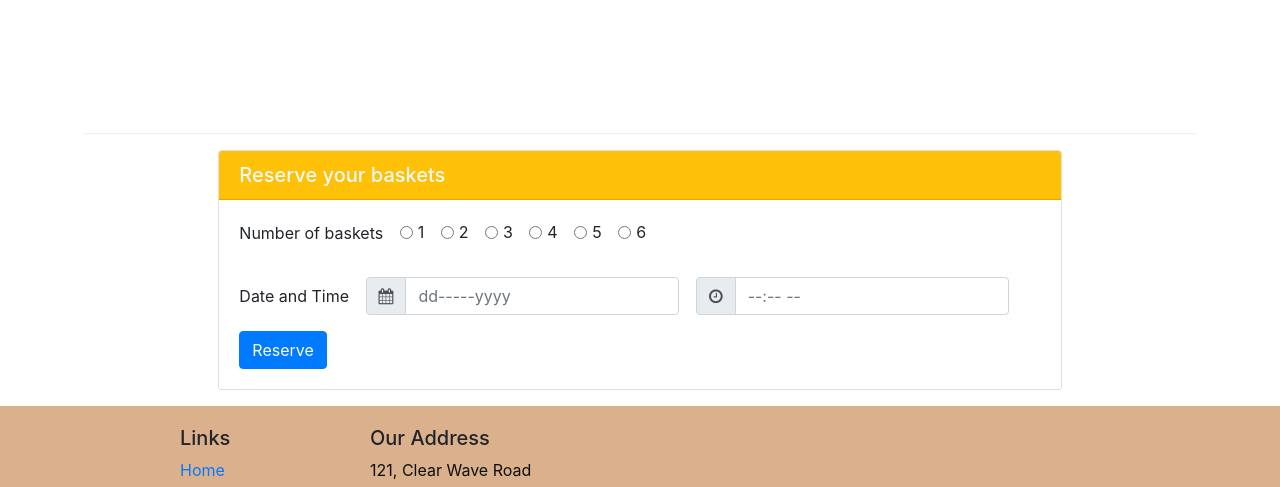
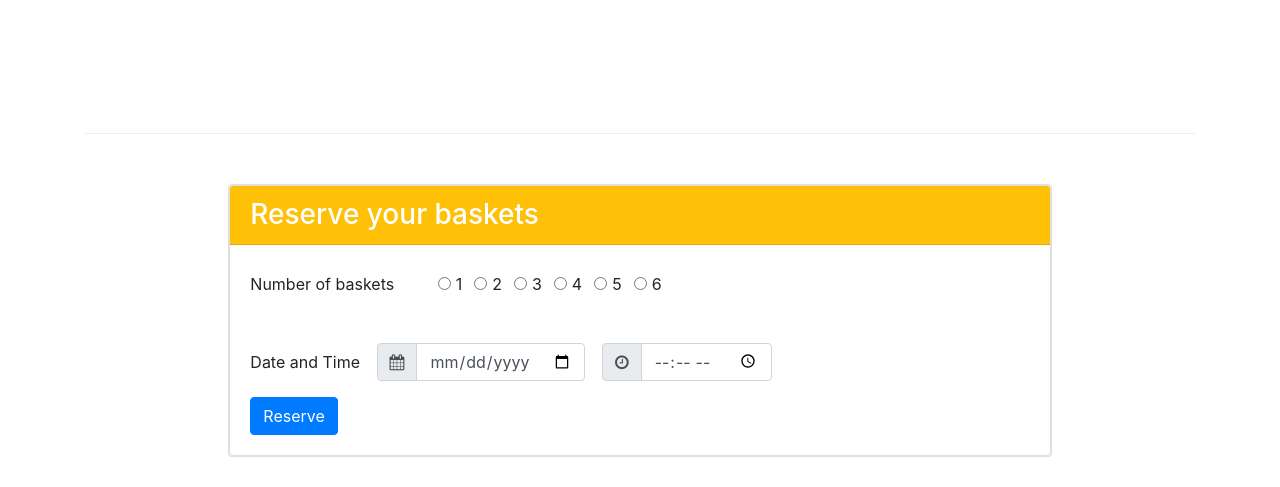
Before and after one commit to KyrNikSteve/leChocolat, a website: page index.html in a window 1280 px wide. Shown: the part 1376-1863 px from the top of the page. Drawn offline with nearby package versions, Linux system fonts and the light colour scheme.

Commit message:
Bootstrap Assignment 9 Task 2

```diff
--- a/index.html
+++ b/index.html
@@ -54,6 +54,9 @@
                 </div>
                 <div class="col col-sm">
                     <img src="images/logo.png" class="img-fluid">
+                </div>
+                <div class="col col-sm">
+                    <a type="button" class="btn btn-warning btn-sm" href="#reserve-form">Reserve your baskets</a>
                 </div>
             </div>
         </div>
@@ -116,35 +119,44 @@
 
     </div>
 
-    <div class="row justify-content-center">
-        <div class="col-md-8 mt-3 mb-3">
+    <div class="row row-content justify-content-center">
+        <div class="col-12 col-sm-8">
             <div class="card">
-                <h5 class="card-header bg-warning text-light">Reserve your baskets</h5>
+                <div class="card border-default">
+                    <h3 class="card-header bg-warning text-white" id="reserve-form">Reserve your baskets</h3>
                     <div class="card-body">
-                    <div class="form-group-row">
-                        <label class="form-check form-check-inline" for="customRadio1">Number of baskets</label>
+                        <form>
+                            <!-- radio buttons -->
+                            <div class="form-group row">
+                                <label class="col-12 col-sm-3 col-form-label" for="customRadio1">Number of baskets</label>
                                     <div class="form-check form-check-inline">
-                            <input type="radio" id="customRadio1" name="customRadio" class="form-check-input" value="1">
+                                        <input type="radio" id="customRadio1" name="customRadio" class="form-check-input"
+                                            value="1">
                                         <label class="form-check-label" for="customRadio1">1</label>
                                     </div>
                                     <div class="form-check form-check-inline">
-                            <input type="radio" id="customRadio2" name="customRadio" class="form-check-input" value="2">
+                                        <input type="radio" id="customRadio2" name="customRadio" class="form-check-input"
+                                            value="2">
                                         <label class="form-check-label" for="customRadio2">2</label>
                                     </div>
                                     <div class="form-check form-check-inline">
-                            <input type="radio" id="customRadio3" name="customRadio" class="form-check-input" value="3">
+                                        <input type="radio" id="customRadio3" name="customRadio" class="form-check-input"
+                                            value="3">
                                         <label class="form-check-label" for="customRadio3">3</label>
                                     </div>
                                     <div class="form-check form-check-inline">
-                            <input type="radio" id="customRadio4" name="customRadio" class="form-check-input" value="4">
+                                        <input type="radio" id="customRadio4" name="customRadio" class="form-check-input"
+                                            value="4">
                                         <label class="form-check-label" for="customRadio4">4</label>
                                     </div>
                                     <div class="form-check form-check-inline">
-                            <input type="radio" id="customRadio5" name="customRadio" class="form-check-input" value="5">
+                                        <input type="radio" id="customRadio5" name="customRadio" class="form-check-input"
+                                            value="5">
                                         <label class="form-check-label" for="customRadio5">5</label>
                                     </div>
                                     <div class="form-check form-check-inline">
-                            <input type="radio" id="customRadio6" name="customRadio" class="form-check-input" value="6">
+                                        <input type="radio" id="customRadio6" name="customRadio" class="form-check-input"
+                                            value="6">
                                         <label class="form-check-label" for="customRadio6">6</label>
                                     </div>
                                 </div>
@@ -155,10 +167,11 @@
                             <div class="form-check form-check-inline">
                                 <div class="input-group mb-3">
                                     <div class="input-group-prepend">
-                                <span class="input-group-text" id="basic-addon1"><i class="fa fa-calendar" aria-hidden="true"></i>
+                                        <span class="input-group-text" id="basic-addon1"><i class="fa fa-calendar"
+                                                aria-hidden="true"></i>
                                         </span>
                                     </div>
-                            <input type="text" class="form-control" placeholder="dd-----yyyy" aria-label="Username"
+                                    <input type="date" class="form-control" placeholder="dd-----yyyy" aria-label="Date"
                                         aria-describedby="basic-addon1">
                                 </div>
                             </div>
@@ -166,16 +179,20 @@
                             <div class="form-check form-check-inline">
                                 <div class="input-group mb-3">
                                     <div class="input-group-prepend">
-                                <span class="input-group-text" id="basic-addon1"><i class="fa fa-clock-o" aria-hidden="true"></i>
+                                        <span class="input-group-text" id="basic-addon1"><i class="fa fa-clock-o"
+                                                aria-hidden="true"></i>
                                         </span>
                                     </div>
-                            <input type="text" class="form-control" placeholder="--:-- --" aria-label="Username"
+                                    <input type="time" class="form-control" placeholder="--:-- --" aria-label="Time"
                                         aria-describedby="basic-addon1">
                                 </div>
                             </div>
+                            <!-- reserve button -->
                             <div>
                                 <a href="#" class="btn btn-primary">Reserve</a>
                             </div>
+                    </div>
+                    </form>
                 </div>
             </div>
         </div>
```
Lines whose indentation alone changed are shown as unchanged.
